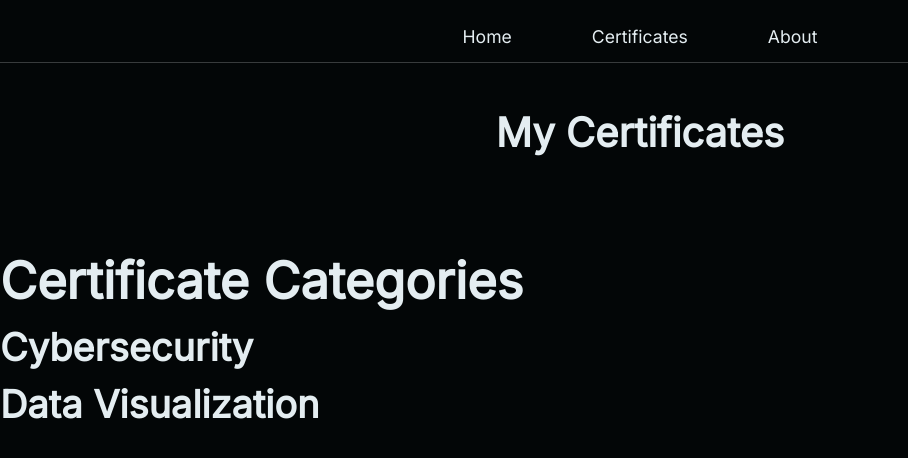
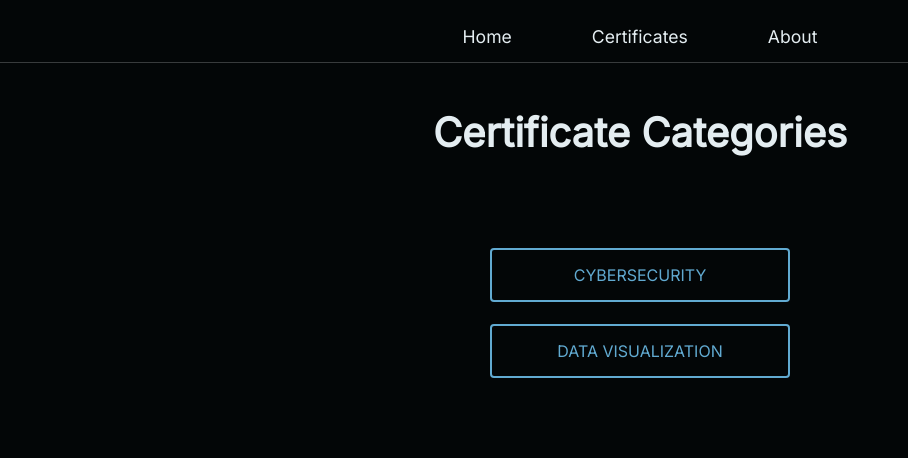
Before and after one commit to frrst-ian/stc-portfolio, a React (Vite) app: page /certificates in a window 1280 px wide. Shown: the top 458 px of the page, without its empty margins (0-908 px from the left). Built offline with nearby package versions, Linux system fonts and the light colour scheme.

Commit message:
style: categories page

```diff
--- a/src/components/containers/CertificatesContainer.jsx
+++ b/src/components/containers/CertificatesContainer.jsx
@@ -55,8 +55,6 @@ export const CertificatesContainer = () => {
 
   return (
     <main className="certificates-container">
-      <h1>My Certificates</h1>
-
       {!selectedCategory && (
         <CategoriesList
           categories={categories}
--- /dev/null
+++ b/src/components/ui/CategoriesList.css
@@ -0,0 +1,53 @@
+@import '/src/styles/index.css';
+.header-txt {
+    font-size: 2.5rem;
+    text-align: center;
+    margin: 40px 0px 80px 0px;
+    color: var(--text);
+}
+
+.category-grid {
+    display: flex;
+    flex-direction: column;
+    gap: 12px;
+    align-items: center;
+    text-align: left;
+}
+
+.category-btn {
+ padding: 0.8em 1.8em;
+ border: 2px solid var(--accent);
+ position: relative;
+ overflow: hidden;
+ background-color: transparent;
+ text-align: center;
+ text-transform: uppercase;
+ font-size: 16px;
+ transition: .3s;
+ z-index: 1;
+ font-family: inherit;
+ color: var(--accent);
+ min-width: 300px;
+}
+
+.category-btn::before {
+    content: '';
+    width: 0;
+    height: 600%;
+    position: absolute;
+    top: 50%;
+    left: 50%;
+    transform: translate(-50%, -50%) rotate(45deg);
+    background: var(--accent);
+    transition: .5s ease;
+    display: block;
+    z-index: -1;
+   }
+
+   .category-btn:hover::before {
+    width: 105%;
+   }
+
+   .category-btn:hover {
+    color: #111;
+   }
--- a/src/components/ui/CategoriesList.jsx
+++ b/src/components/ui/CategoriesList.jsx
@@ -1,15 +1,17 @@
+import "./CategoriesList.css";
 export const CategoriesList = ({ categories, onSelectCategory }) => {
   return (
     <div className="categories-list">
-            <h2>Certificate Categories</h2>
+      <h2 className="header-txt">Certificate Categories</h2>
       <div className="category-grid">
-                {categories.map(category => (
+        {categories.map((category) => (
           <div
             key={category}
             className="category-card"
             onClick={() => onSelectCategory(category)}
           >
-                        <h3>{category}</h3>
+            <button className="category-btn">{category}</button>
+
           </div>
         ))}
       </div>
--- a/src/styles/index.css
+++ b/src/styles/index.css
@@ -14,28 +14,9 @@ html {
   font-size: 100%;
 } /* 16px */
 
-h1 {
-  font-size: 4.21rem; /* 67.36px */
-}
 
 h2 {
   font-size: 3.158rem; /* 50.56px */
-}
-
-h3 {
-  font-size: 2.369rem; /* 37.92px */
-}
-
-h4 {
-  font-size: 1.777rem; /* 28.48px */
-}
-
-h5 {
-  font-size: 1.333rem; /* 21.28px */
-}
-
-small {
-  font-size: 0.75rem; /* 12px */
 }
 
 :root {
```
Lines whose indentation alone changed are shown as unchanged.
